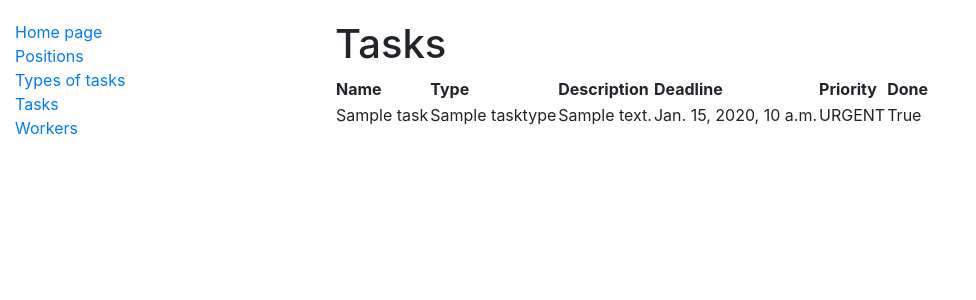
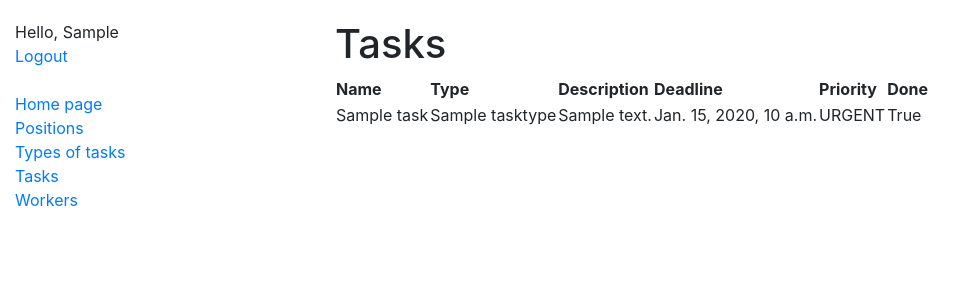
Before and after one commit to pewlay/synthtask, a Django app: page /manager/tasks/ in a window 1280 px wide. Shown: the top 300 px of the page, without its empty margins (0-976 px from the left). Run offline with Django 5.2, Linux system fonts and the light colour scheme; a user stored in the database is signed in; tables that the repository leaves empty hold one stand-in row (values such as "Sample post").

Commit message:
Update template for sidebar

```diff
--- a/templates/includes/sidebar.html
+++ b/templates/includes/sidebar.html
@@ -1,4 +1,17 @@
 <ul class="sidebar-nav">
+  {% if user.is_authenticated %}
+    <li>
+      Hello, {{ user.first_name }}
+    </li>
+    <li>
+      <a href="{% url 'logout' %}">Logout</a>
+    </li>
+  {% else %}
+    <li>
+      <a href="{% url 'login' %}">Login</a>
+    </li>
+  {% endif %}
+  <br>
   <li><a href="{% url 'manager:home' %}">Home page</a></li>
   <li><a href="{% url 'manager:position-list' %}">Positions</a></li>
   <li><a href="{% url 'manager:task_type-list' %}">Types of tasks</a></li>
```
